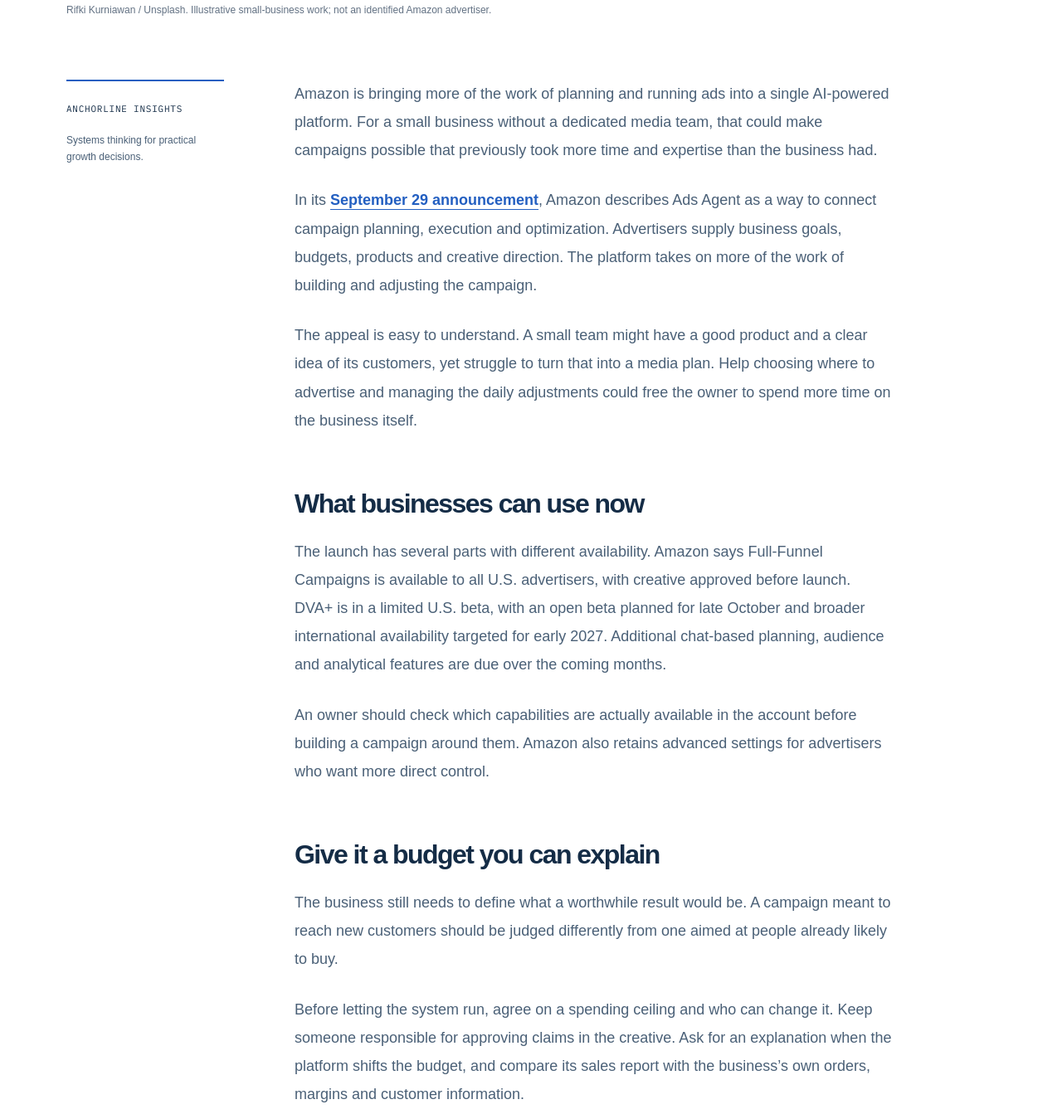
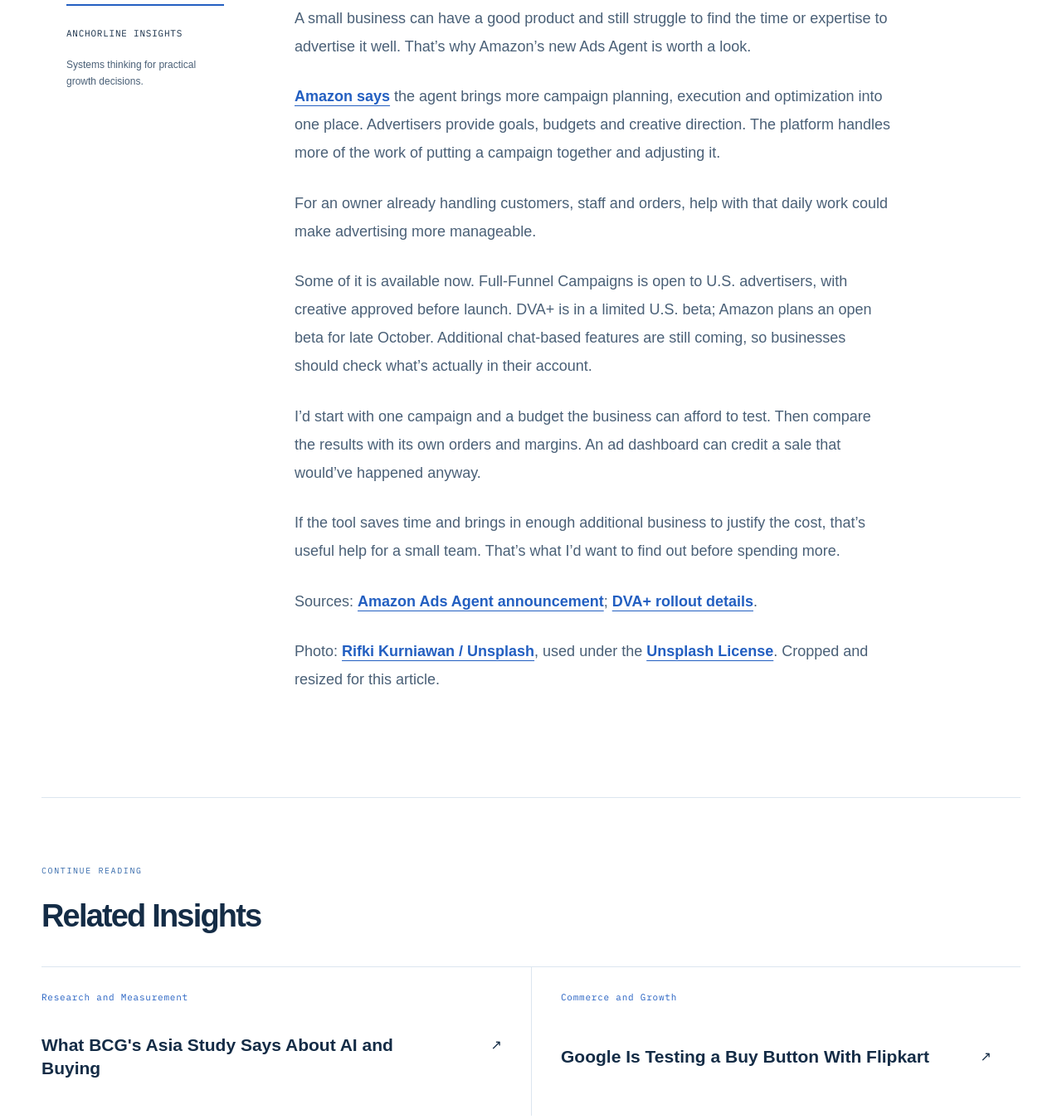
Before and after one commit to AnchorlineAI/anchorline-website, an Astro site: page /insights/amazon-ads-agent-small-business in a window 1280 px wide. Shown: the part 1451-2800 px from the top of the page at 83% size. Built offline with nearby package versions, Linux system fonts and the light colour scheme; Astro itself is replaced by a stand-in of ours.

Commit message:
Shorten Amazon Ads commentary around small business value

```diff
--- a/src/content/insights/amazon-ads-agent-small-business.md
+++ b/src/content/insights/amazon-ads-agent-small-business.md
@@ -1,6 +1,6 @@
 ---
-title: "Amazon's Ad Agent Could Help Small Teams Run Bigger Campaigns"
-description: "Amazon is putting more campaign planning and execution into one platform. Smaller businesses could gain useful help, with clear limits on what the platform decides."
+title: "Amazon Wants to Do More of the Ad Work for Small Teams"
+description: "Help planning and running a campaign could make a difference for a small business. The test is whether the extra sales pay for it."
 publishDate: "2026-09-30"
 author: "Kris McFadden"
 category: "Marketing & AI"
@@ -9,27 +9,17 @@
 imageCredit: "Rifki Kurniawan / Unsplash. Illustrative small-business work; not an identified Amazon advertiser."
 featured: false
 ---
-Amazon is bringing more of the work of planning and running ads into a single AI-powered platform. For a small business without a dedicated media team, that could make campaigns possible that previously took more time and expertise than the business had.
+A small business can have a good product and still struggle to find the time or expertise to advertise it well. That's why Amazon's new Ads Agent is worth a look.
 
-In its [September 29 announcement](https://advertising.amazon.com/library/news/amazon-ads-agent), Amazon describes Ads Agent as a way to connect campaign planning, execution and optimization. Advertisers supply business goals, budgets, products and creative direction. The platform takes on more of the work of building and adjusting the campaign.
+[Amazon says](https://advertising.amazon.com/library/news/amazon-ads-agent) the agent brings more campaign planning, execution and optimization into one place. Advertisers provide goals, budgets and creative direction. The platform handles more of the work of putting a campaign together and adjusting it.
 
-The appeal is easy to understand. A small team might have a good product and a clear idea of its customers, yet struggle to turn that into a media plan. Help choosing where to advertise and managing the daily adjustments could free the owner to spend more time on the business itself.
+For an owner already handling customers, staff and orders, help with that daily work could make advertising more manageable.
 
-## What businesses can use now
+Some of it is available now. Full-Funnel Campaigns is open to U.S. advertisers, with creative approved before launch. DVA+ is in a limited U.S. beta; Amazon plans an open beta for late October. Additional chat-based features are still coming, so businesses should check what's actually in their account.
 
-The launch has several parts with different availability. Amazon says Full-Funnel Campaigns is available to all U.S. advertisers, with creative approved before launch. DVA+ is in a limited U.S. beta, with an open beta planned for late October and broader international availability targeted for early 2027. Additional chat-based planning, audience and analytical features are due over the coming months.
+I'd start with one campaign and a budget the business can afford to test. Then compare the results with its own orders and margins. An ad dashboard can credit a sale that would've happened anyway.
 
-An owner should check which capabilities are actually available in the account before building a campaign around them. Amazon also retains advanced settings for advertisers who want more direct control.
-
-## Give it a budget you can explain
-
-The business still needs to define what a worthwhile result would be. A campaign meant to reach new customers should be judged differently from one aimed at people already likely to buy.
-
-Before letting the system run, agree on a spending ceiling and who can change it. Keep someone responsible for approving claims in the creative. Ask for an explanation when the platform shifts the budget, and compare its sales report with the business's own orders, margins and customer information.
-
-Those checks can be proportionate to the campaign. A small test doesn't need a large approval committee. It does need someone who can tell whether additional sales are worth the money being spent, rather than assuming every attributed order was caused by the ad.
-
-Amazon is offering smaller teams help with work that can be difficult to staff. A sensible first use would be one affordable campaign with a clear objective, reviewed against the business's own results before increasing the budget.
+If the tool saves time and brings in enough additional business to justify the cost, that's useful help for a small team. That's what I'd want to find out before spending more.
 
 Sources: [Amazon Ads Agent announcement](https://advertising.amazon.com/library/news/amazon-ads-agent); [DVA+ rollout details](https://advertising.amazon.com/resources/whats-new/dva-plus-display-video-audio-campaigns).
 
```
Also changed, not shown: docs/sept30-evening-2026/EDITORIAL-QA.md (+2 -0 lines).
